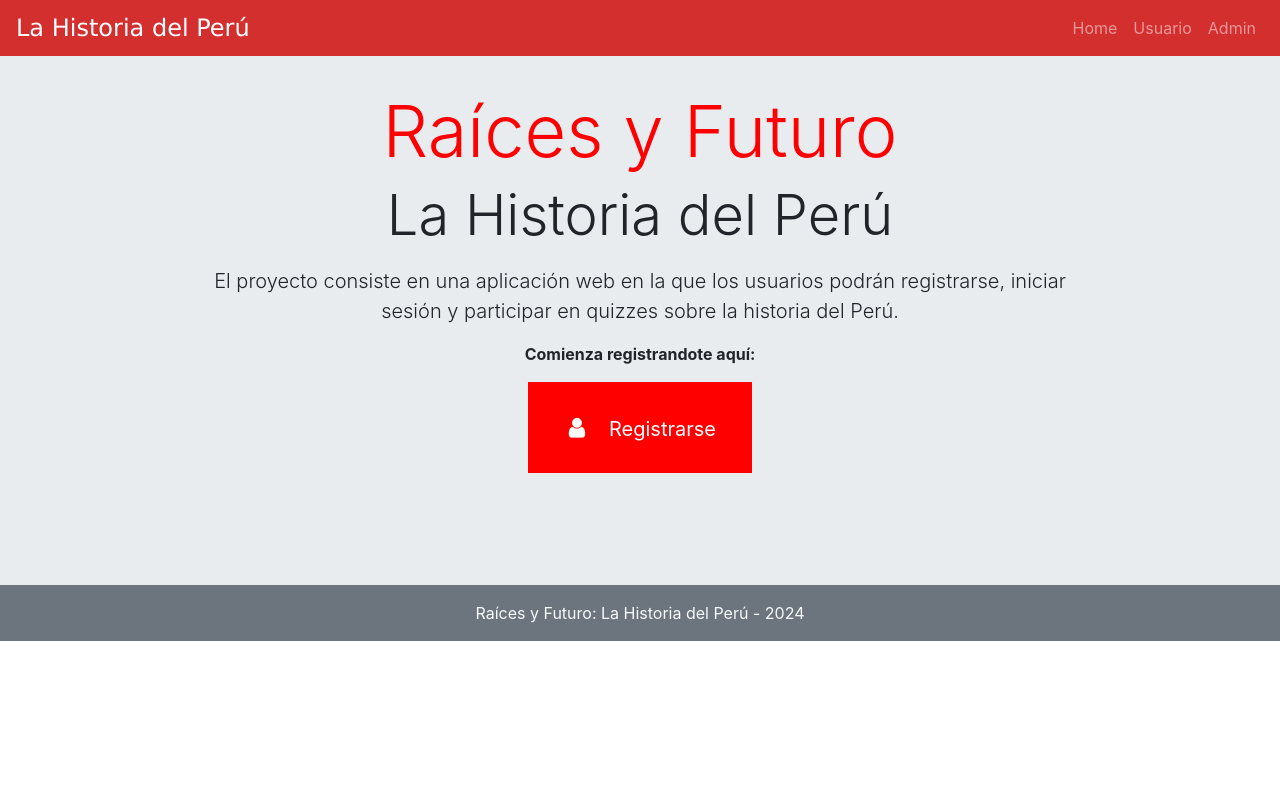
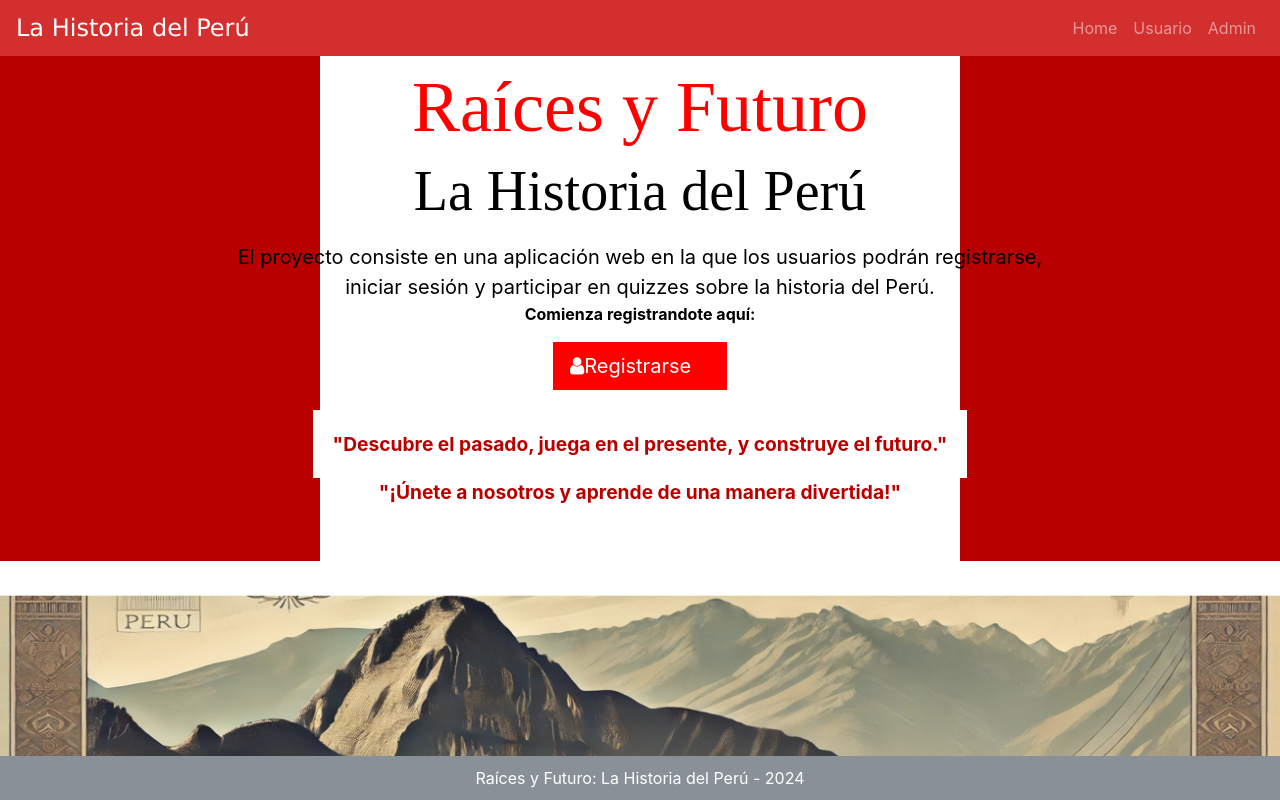
Before and after one commit to MrJacketo/CuestionariosPeru_ArquiEvo_2024, a Django app: page / in a window 1280 px wide. Run offline with Django 3.2, Linux system fonts and the light colour scheme; some libraries are stand-ins or nearby versions.

Commit message:
"Menú index modificado"
cambios en el Home index

```diff
--- a/templates/cuestionario/index.html
+++ b/templates/cuestionario/index.html
@@ -2,46 +2,148 @@
 {% load static %}
 <html lang="en" dir="ltr">
 
+<head>
     <style>
-  .jumbotron{
-    margin-bottom: 0px!important;
+        html, body {
+            height: 100%;
+            margin: 0;
+            padding: 0;
+            background: none; /* Sin fondo para html y body */
         }
 
-  h2{
+        body {
+            display: flex;
+            flex-direction: column;
+            min-height: 100vh;
+            color: black; /* Texto negro para todo el body */
+        }
+
+        .background-container {
+            flex: 1;
+            position: relative;
+            z-index: 1;
+            background: url("{% static 'image/Captura.png' %}") no-repeat center center;
+            background-size: cover;
+            margin-top: -20px; /* Para ocultar el margen inferior del jumbotron */
+            padding-top: 20px; /* Para compensar el margen oculto */
+        }
+
+        .jumbotron {
+            margin-bottom: 0px !important;
+            background: white; /* Fondo blanco */
+            color: black; /* Texto negro */
+            display: flex;
+            flex-direction: column;
+            justify-content: center;
+            align-items: center;
+            min-height: 40vh; /* Reducir la altura mínima */
+            padding: 20px;
+            border-radius: 10px; /* Opcional: para bordes redondeados */
+            box-shadow: 0 4px 8px rgba(0, 0, 0, 0.1); /* Sombra para darle profundidad */
+            background-image: linear-gradient(to right, #b80000 25%, white 25%, white 75%, #b80000 75%);
+        }
+
+        .jumbotron h2 {
+            color: red; /* Color rojo */
+            font-family: 'Times New Roman', Times, serif; /* Fuente clásica */
+        }
+
+        .jumbotron .display-4 {
+            color: black; /* Color negro */
+            font-family: 'Times New Roman', Times, serif; /* Fuente clásica */
+        }
+
+        h2 {
             color: red;
         }
 
-  .lead {
-    padding-left: 100px;
-    padding-right: 100px;
+        .display-4, .lead, p {
+            color: black;
         }
 
-  .btn-color{
-    color: white!important;
-    background-color: red!important;
-    border-color: red!important;
+        .lead {
+            font-weight: bold; /* Aplicar negrita al texto */
+            margin-bottom: 0; /* Eliminar margen inferior */
+        }
 
+        .lead + .lead {
+            margin-top: 0; /* Eliminar margen superior entre los dos párrafos */
+        }
+
+        .btn-color {
+            color: white !important;
+            background-color: red !important;
+            border-color: red !important;
+        }
+
+        .content {
+            flex: 1;
+            position: relative;
+            z-index: 1;
+        }
+
+        .inspirational-text-container {
+            background-color: white; /* Fondo blanco */
+            padding: 20px;
+            text-align: center;
+            font-size: 1.2em;
+            color: #b80000; /* Color rojo oscuro */
+            font-weight: bold;
+            margin-top: 20px; /* Espacio entre la imagen de fondo y el texto inspirador */
+            margin-bottom: -10px; /* Reducir margen inferior */
+        }
+
+        .inspirational-text-container + .inspirational-text-container {
+            margin-top: -10px; /* Reducir margen superior entre los dos párrafos */
+        }
+
+        footer {
+            background-color: rgba(108, 117, 125, 0.8); /* Fondo semi-transparente para el footer */
+            color: white;
+            padding: 10px 0;
+            text-align: center;
+            position: relative;
+            z-index: 1;
+        }
+
+        .container {
+            text-align: center;
         }
     </style>
+</head>
+
 <body>
     {% include "cuestionario/navbar.html" %}
-<br>
-<section id="section-jumbotron" class="jumbotron jumbotron-fluid d-flex justify-content-center align-items-center">
-  <div class="container text-center">
+    <div class="content">
+        <section id="section-jumbotron" class="jumbotron jumbotron-fluid">
+            <div class="container">
                 <h2 class="display-3">Raíces y Futuro</h2>
                 <p class="display-4 d-none d-sm-block">La Historia del Perú</p>
-    <p class="lead">El proyecto consiste en una aplicación web en la que los usuarios podrán registrarse, iniciar sesión y participar en quizzes sobre la historia del Perú.</p>
-
-
+                <p class="lead"><strong>El proyecto consiste en una aplicación web en la que los usuarios podrán registrarse,</strong></p>
+                <p class="lead"><strong>iniciar sesión y participar en quizzes sobre la historia del Perú.</strong></p>
                 <p><strong> Comienza registrandote aquí:</strong></p>
                 <a href="/usuario/usuariosignup" class="btn btn-lg btn-color" style="padding-right: 35px; border-radius: 0%;"><i class="fa fa-user" aria-hidden="true"></i>Registrarse</a>
-
-    <br><br><br>
+            </div>
+            <div class="inspirational-text-container">
+                "Descubre el pasado, juega en el presente, y construye el futuro."
+            </div>
+            <div class="inspirational-text-container">
+                "¡Únete a nosotros y aprende de una manera divertida!"
             </div>
         </section>
-  {% include "cuestionario/footer.html" %}
+    </div>
 
+    <div class="background-container"></div>
+    <footer>
+        Raíces y Futuro: La Historia del Perú - 2024
+    </footer>
 
+    <!-- Agregar un bloque de JavaScript en línea -->
+    <script>
+        document.addEventListener("DOMContentLoaded", function() {
+            // Tu código JavaScript aquí
+            console.log("Página cargada completamente");
+        });
+    </script>
 </body>
-
 </html>
```
Also changed, not shown: db.sqlite3, static/foto_perfil/Usuario/Fondo.png (added), static/image/Captura.PNG (added), static/image/Fondo.png (added), static/image/Fondo4.PNG (added). Lines whose indentation alone changed are shown as unchanged.
